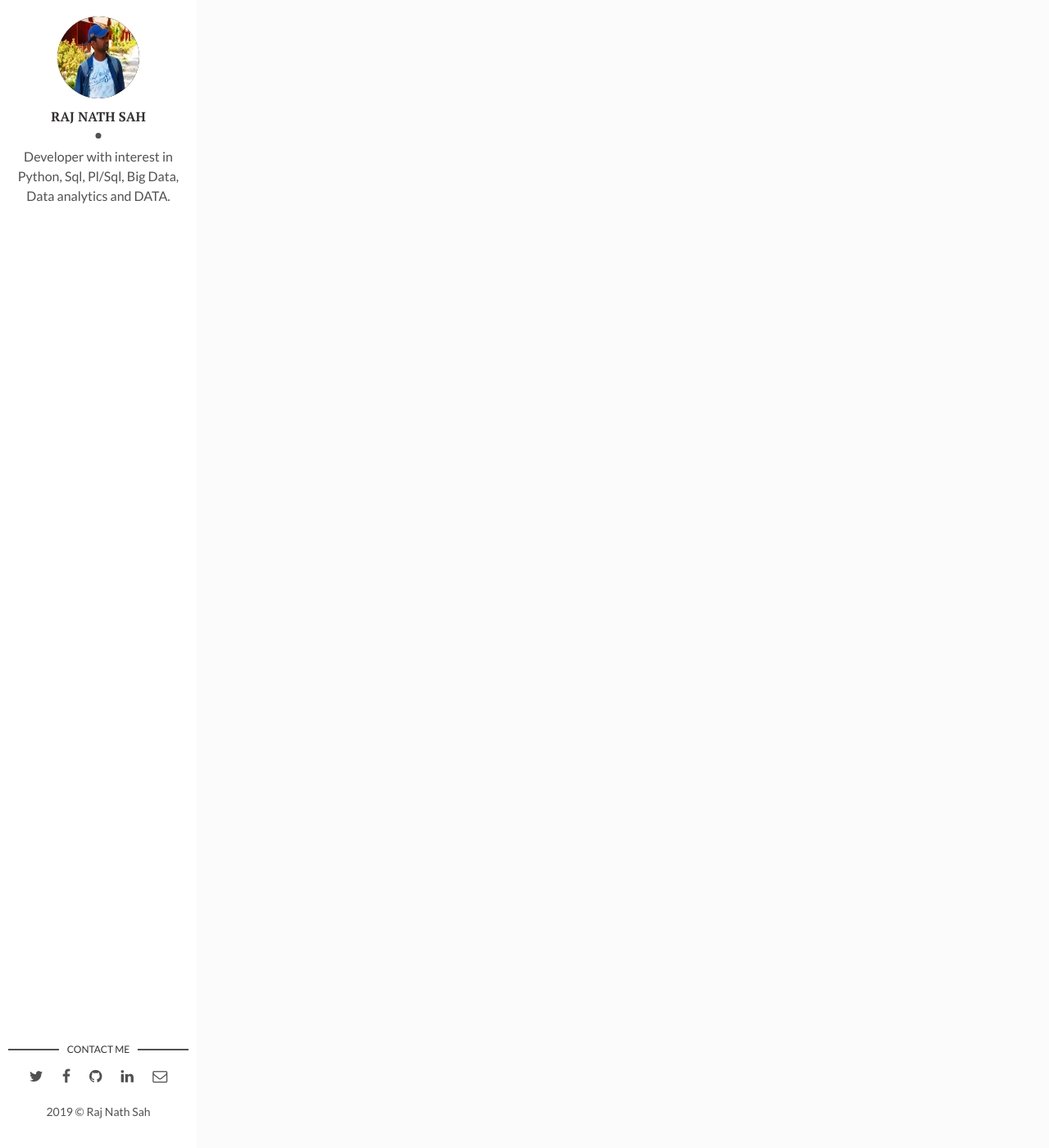
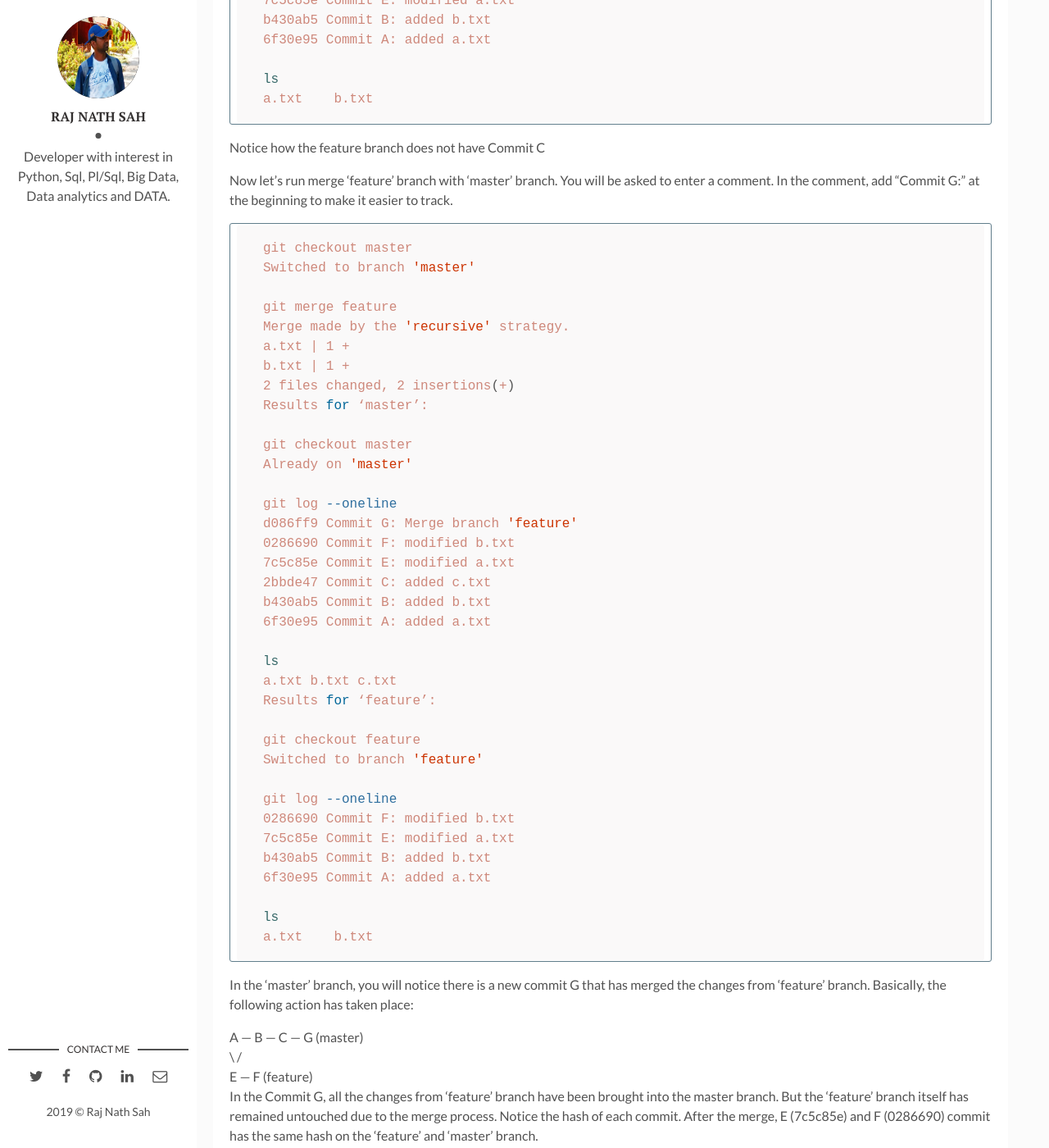
Before and after one commit to rajnathsah/rajnathsah.github.io, a Jekyll site: the page built from _posts/2019-12-16-github.md, in a window 1280 px wide and 1400 px high, scrolled down 4467 px. Shown: the whole window at 82% size. Built offline with Jekyll 4.4.1, drawn with Linux system fonts in a browser that asks for light colours; comment, search, counter and statistics services are not loaded; some of the changed text lies outside the part shown.

Commit message:
Update 2019-12-16-github.md

````diff
--- a/_posts/2019-12-16-github.md
+++ b/_posts/2019-12-16-github.md
@@ -127,4 +127,211 @@ git branch -D [name_of_your_new_branch]
 git push origin :[name_of_your_new_branch]
 ```
 
+### Git branch with example
+1. Creating Master and Feature Branches.
+Here is the scenario we will create:
+
+A — B — C (master)
+     \
+      E — F (feature)
+In the above example, we are taking the following path:
+
+Commit A: we add a.txt file in the ‘master’ branch
+Commit B: we add b.txt file in the ‘master’ branch
+At this stage, we create the branch ‘feature’ which means it will have a.txt and b.txt
+Commit C: we add c.txt file in the ‘master’ branch
+We go to the ‘feature’ branch
+Commit E: we modify a.txt in ‘feature’ branch
+Commit F: we modify b.txt in ‘feature’ branch
+You can create a folder and run the following code inside the folder to create the above situation:
+```shell
+git init
+touch a.txt
+git add -A
+git commit -m "Commit A: added a.txt"
+
+touch b.txt
+git add -A
+git commit -m "Commit B: added b.txt"
+git branch feature
+
+touch c.txt
+git add -A
+git commit -m "Commit C: added c.txt"
+git status
+git checkout feature
+
+echo aaa > a.txt
+git add -A
+git commit -m "Commit E: modified a.txt"
+
+echo bbb > b.txt
+git add -A
+git commit -m "Commit F: modified b.txt"
+```
+2. Simple Merge
+Let’s use the log command to check both branches.
+
+Results for ‘master’:
+```shell
+git checkout master
+Switched to branch 'master'
+
+git log --oneline
+2bbde47 Commit C: added c.txt
+b430ab5 Commit B: added b.txt
+6f30e95 Commit A: added a.txt
+
+ls
+a.txt    b.txt    c.txt
+Results for ‘feature’:
+
+git checkout feature
+Switched to branch 'feature'
+
+git log --oneline
+0286690 Commit F: modified b.txt
+7c5c85e Commit E: modified a.txt
+b430ab5 Commit B: added b.txt
+6f30e95 Commit A: added a.txt
+
+ls
+a.txt    b.txt
+```
+Notice how the feature branch does not have Commit C
+
+Now let’s run merge ‘feature’ branch with ‘master’ branch. You will be asked to enter a comment. In the comment, add “Commit G:” at the beginning to make it easier to track.
+```shell
+git checkout master
+Switched to branch 'master'
+
+git merge feature
+Merge made by the 'recursive' strategy.
+a.txt | 1 +
+b.txt | 1 +
+2 files changed, 2 insertions(+)
+Results for ‘master’:
+
+git checkout master
+Already on 'master'
+
+git log --oneline
+d086ff9 Commit G: Merge branch 'feature'
+0286690 Commit F: modified b.txt
+7c5c85e Commit E: modified a.txt
+2bbde47 Commit C: added c.txt
+b430ab5 Commit B: added b.txt
+6f30e95 Commit A: added a.txt
+
+ls
+a.txt b.txt c.txt
+Results for ‘feature’:
+
+git checkout feature
+Switched to branch 'feature'
+
+git log --oneline
+0286690 Commit F: modified b.txt
+7c5c85e Commit E: modified a.txt
+b430ab5 Commit B: added b.txt
+6f30e95 Commit A: added a.txt
+
+ls
+a.txt    b.txt
+```
+In the ‘master’ branch, you will notice there is a new commit G that has merged the changes from ‘feature’ branch. Basically, the following action has taken place:
+
+A — B — C  — G (master)
+     \     /
+      E — F (feature)
+In the Commit G, all the changes from ‘feature’ branch have been brought into the master branch. But the ‘feature’ branch itself has remained untouched due to the merge process. Notice the hash of each commit. After the merge, E (7c5c85e) and F (0286690) commit has the same hash on the ‘feature’ and ‘master’ branch.
+
+3. Merging with Rebasing
+Let’s repeat step 1 to create the ‘master’ and ‘feature’ branches again.
+
+Results for ‘master’:
+```shell
+git checkout master
+Switched to branch 'master'
+
+git log --oneline
+7f573d8 Commit C: added c.txt
+795da3c Commit B: added b.txt
+0f4ed5b Commit A: added a.txt
+
+ls
+a.txt    b.txt    c.txt
+Results for ‘feature’:
+
+git checkout feature
+Switched to branch 'feature'
+
+git log --oneline
+8ed0c4e Commit F: modified b.txt
+6e12b57 Commit E: modified a.txt
+795da3c Commit B: added b.txt
+0f4ed5b Commit A: added a.txt
+
+ls
+a.txt b.txt
+Let’s rebase from the ‘feature’ branch.
+
+git checkout feature
+Switched to branch 'feature'
+
+git rebase master
+First, rewinding head to replay your work on top of it...
+Applying: Commit E: modified a.txt
+Applying: Commit F: modified b.txt
+Then merge ‘feature’ into ‘master’.
+
+git checkout master
+Switched to branch 'master'
+
+git merge feature
+Updating 7f573d8..9efa1a3
+Fast-forward
+ a.txt | 1 +
+ b.txt | 1 +
+ 2 files changed, 2 insertions(+)
+Results for ‘master’ branch:
+
+git checkout master
+Already on 'master'
+
+git log --oneline
+9efa1a3 Commit F: modified b.txt
+8710174 Commit E: modified a.txt
+7f573d8 Commit C: added c.txt
+795da3c Commit B: added b.txt
+0f4ed5b Commit A: added a.txt
+
+ls
+a.txt    b.txt    c.txt
+Results for ‘feature’ branch:
+
+git checkout feature
+Switched to branch 'feature'
+
+git log --oneline
+9efa1a3 Commit F: modified b.txt
+8710174 Commit E: modified a.txt
+7f573d8 Commit C: added c.txt
+795da3c Commit B: added b.txt
+0f4ed5b Commit A: added a.txt
+
+ls
+a.txt    b.txt    c.txt
+```
+Notice that after the rebase and merge both branches are the same. Also, the hashes for E and F have changed in both branches. Basically, in the rebase scenario, this is what happened:
+
+A — B — C
+         \
+          E’ — F’ (feature, master)
+That’s why there is no new commit. The E and F commits have been recalculated and latched to the end of the ‘master’ branch.
+
+Rebasing is a useful tool when you want to clean up the history of your work. However, there is a danger which has given birth to the golden rule.
+
+Golden Rule of Rebasing **Never rebase a public branch**.
+
 Happy learning.
````
